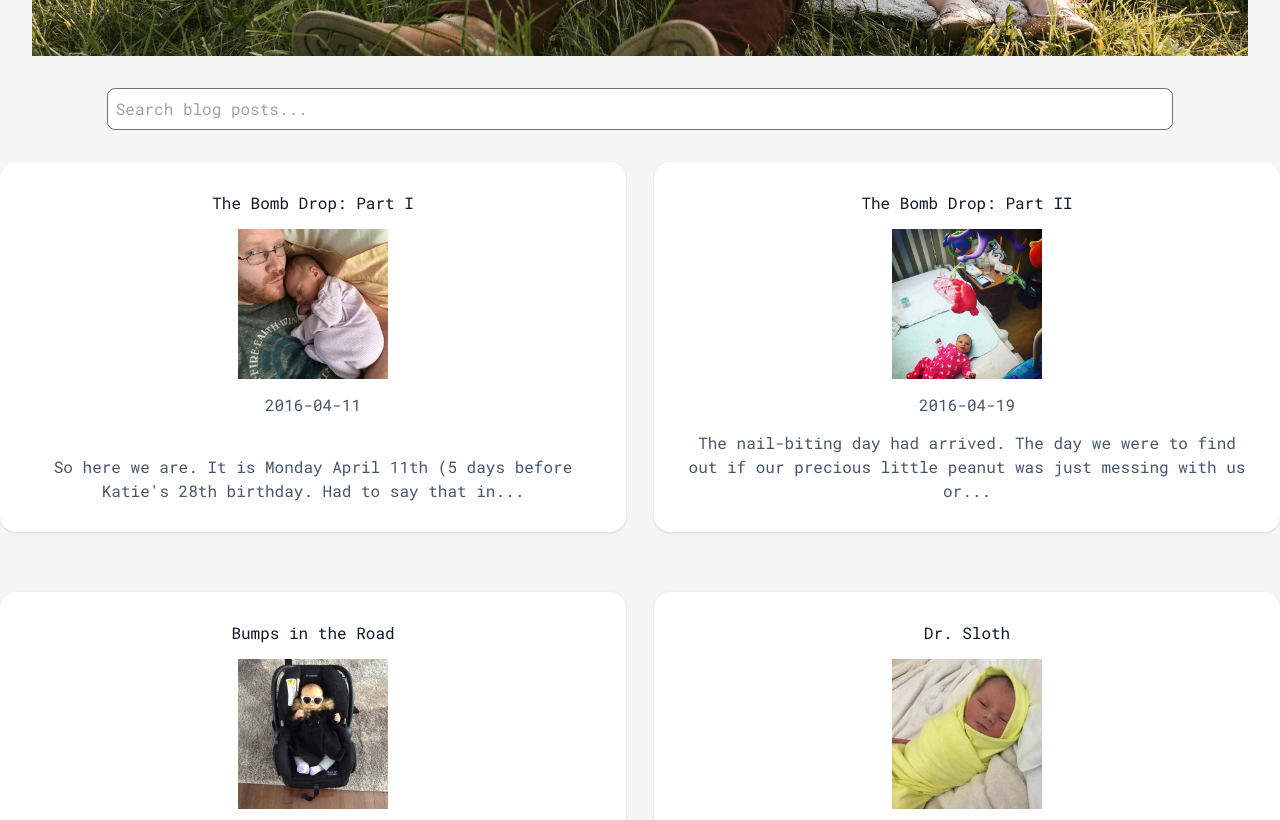
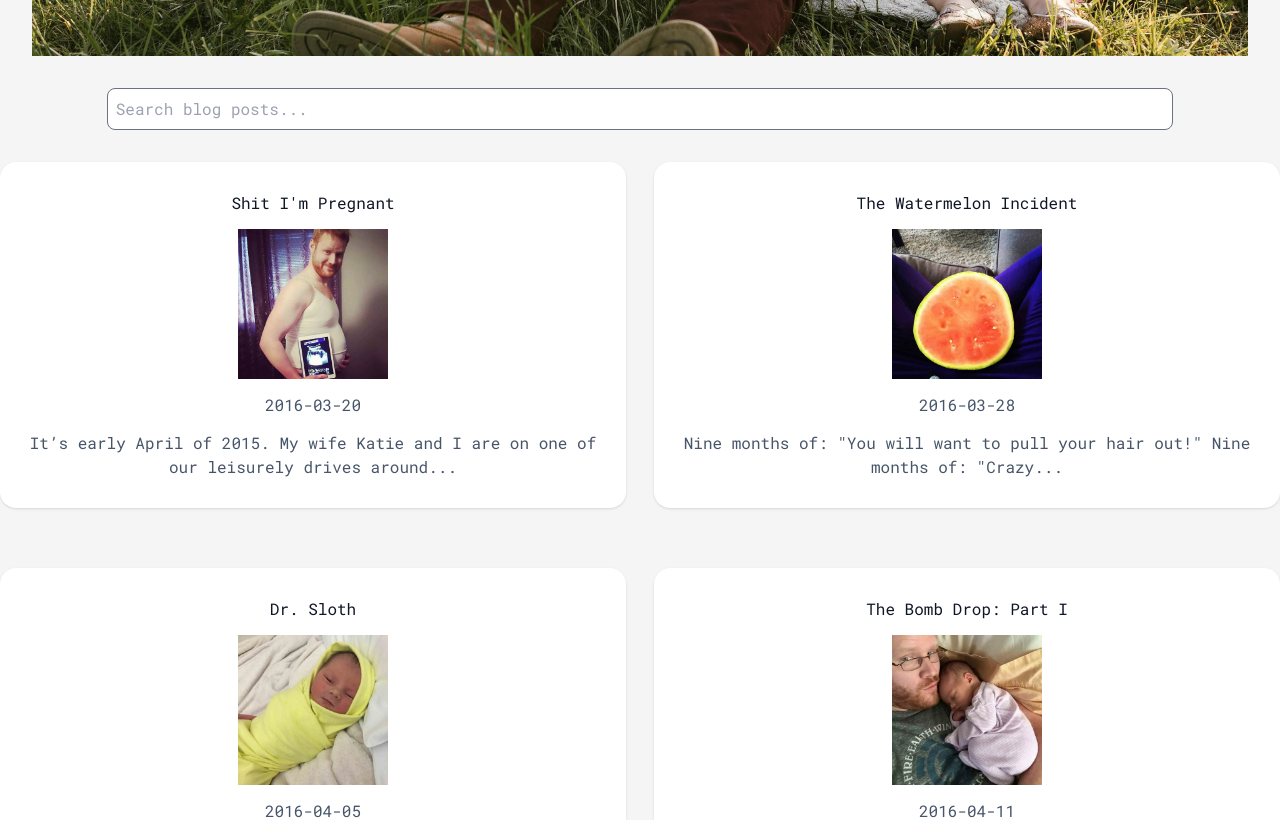
Before and after one commit to evanmarshall-dev/gigglesnshit, a Next.js app: page / in a window 1280 px wide. Shown: the part 640-1460 px from the top of the page. Built offline with nearby package versions, Linux system fonts and the light colour scheme.

Commit message:
BLOG: Updated SearchView component as it is responsible for listing the blog posts on the homepage. Added in a sorting function to sort the blog posts based on date in ascending order.

```diff
--- a/app/ui/SearchView.js
+++ b/app/ui/SearchView.js
@@ -8,11 +8,15 @@ export default function SearchView(props) {
   const { postMetadata } = props;
   const [searchValue, setSearchValue] = useState("");
 
+  const sortedPostMetadata = postMetadata.sort(
+    (a, b) => new Date(a.date) - new Date(b.date)
+  );
+
   return (
     <>
       <SearchBar searchValue={searchValue} setSearchValue={setSearchValue} />
       <div className="grid grid-cols-1 gap-3.5 md:grid-cols-2 md:gap-7">
-        {postMetadata
+        {sortedPostMetadata
           .filter((val) => {
             return val.title.toLowerCase().includes(searchValue.toLowerCase());
           })
```
